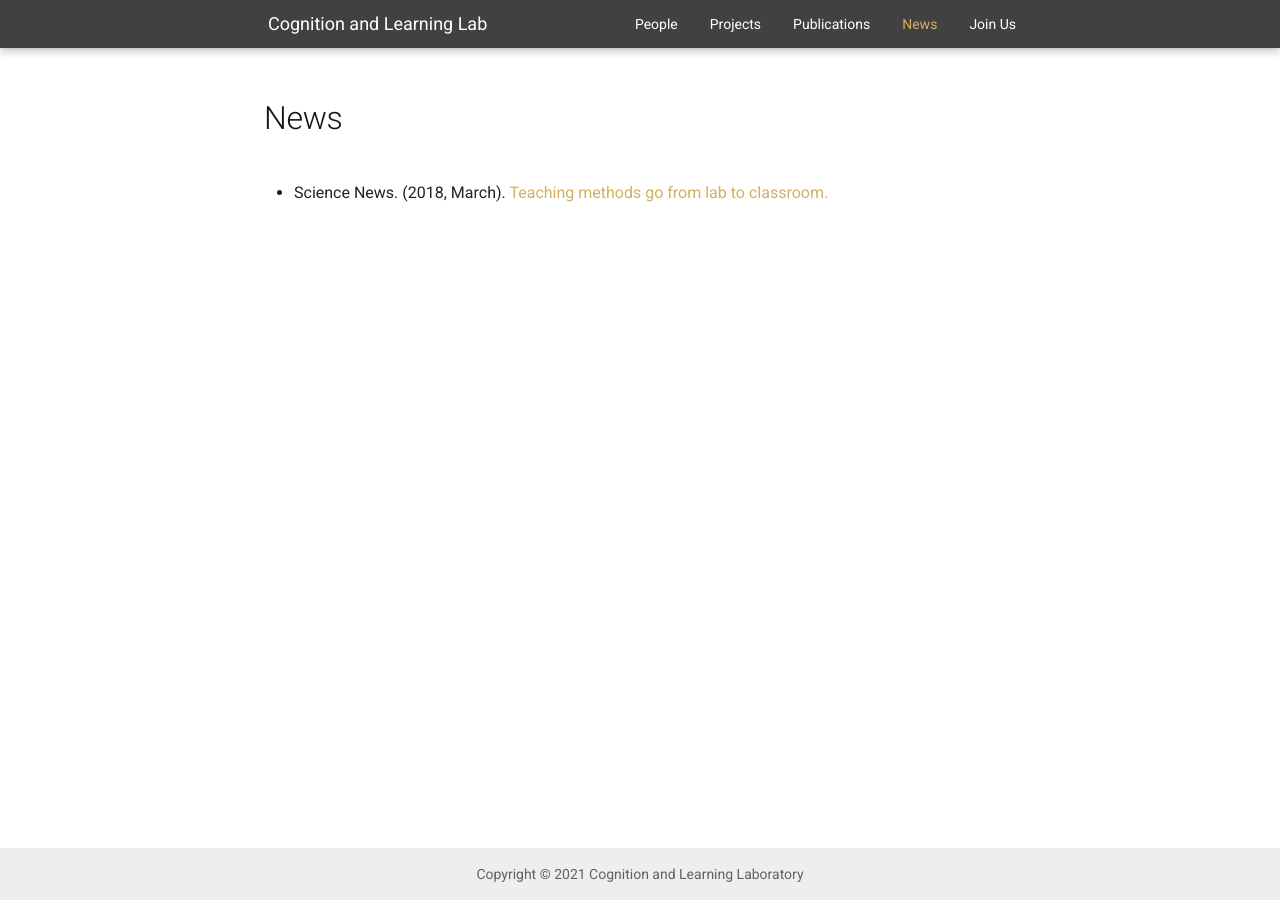
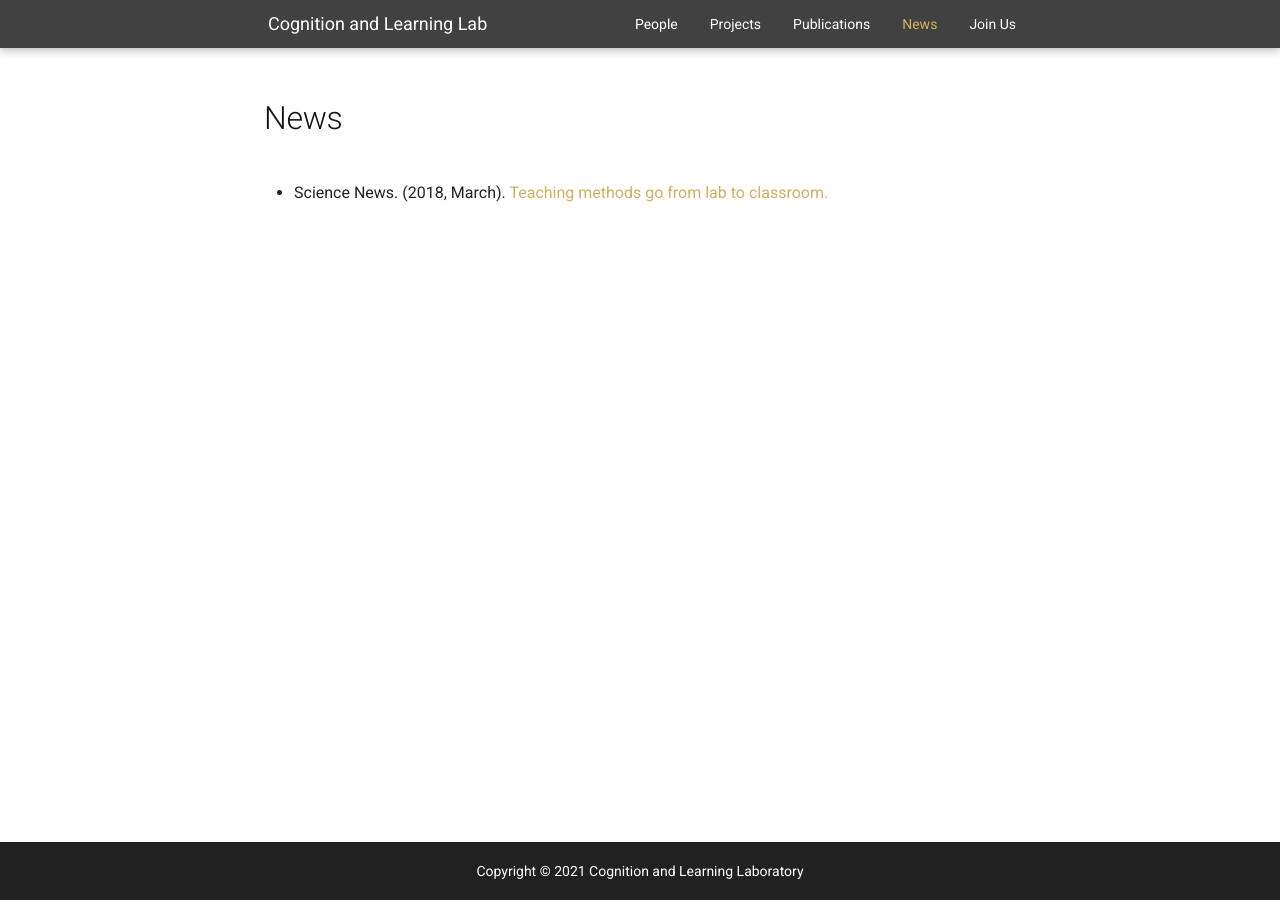
Before and after one commit to shivanya-chandra/pcllab.github.io, an MkDocs documentation site: the page built from docs/news.md, in a window 1280 px wide. Built offline with MkDocs 1.6.1 and Material for MkDocs 9.7.7, drawn with Linux system fonts in a browser that asks for light colours.

Commit message:
chore: style footer links vs meta bar

```diff
--- /dev/null
+++ b/docs/css/footer.css
@@ -0,0 +1,6 @@
+/* This is a full width container for the copyright/meta footer section */
+/* The upper container for links is not full width */
+.md-footer-meta {
+  background-color: var(--pcllab-darker-bg-color);
+  color: var(--md-primary-bg-color);
+}
--- a/mkdocs.yml
+++ b/mkdocs.yml
@@ -14,7 +14,8 @@ extra_css:
   - css/baseline.css
   - css/people.css
   - css/header.css
-  - css/sideburns.css
+  - css/footer.css
+  - css/sidebars.css
 extra_javascript:
   - js/header.js
 
--- a/overrides/partials/footer.html
+++ b/overrides/partials/footer.html
@@ -46,10 +46,11 @@
     </a>
     {% endif %}
   </nav>
-  {% endif %}
-  {% endif %}
-  <div class="md-footer-meta__inner md-grid" style="justify-content: center">
-    <p class="footer-text" style="font-size: 14px">{{ config.copyright }}</p>
+  {% endif %} {% endif %}
+  <div class="md-footer-meta md-typeset">
+    <div class="md-footer-meta__inner md-grid" style="justify-content: center">
+      <p class="footer-text" style="font-size: 14px">{{ config.copyright }}</p>
+    </div>
   </div>
 </footer>
 <!-- Based directly on default footer but with centered text container-->
```
Also changed, not shown: other parts of overrides/partials/footer.html (+2 -2 lines), docs/css/sidebars.css (renamed from docs/css/sideburns.css).
